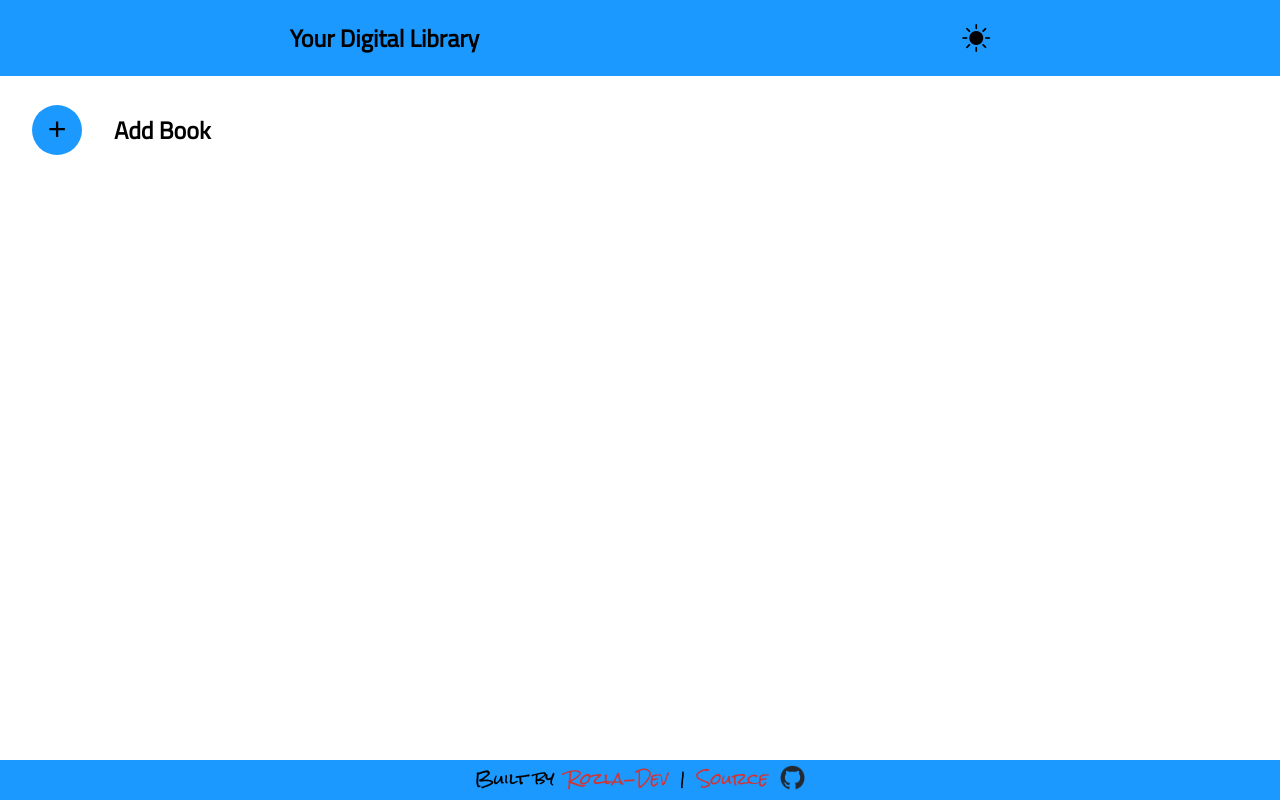
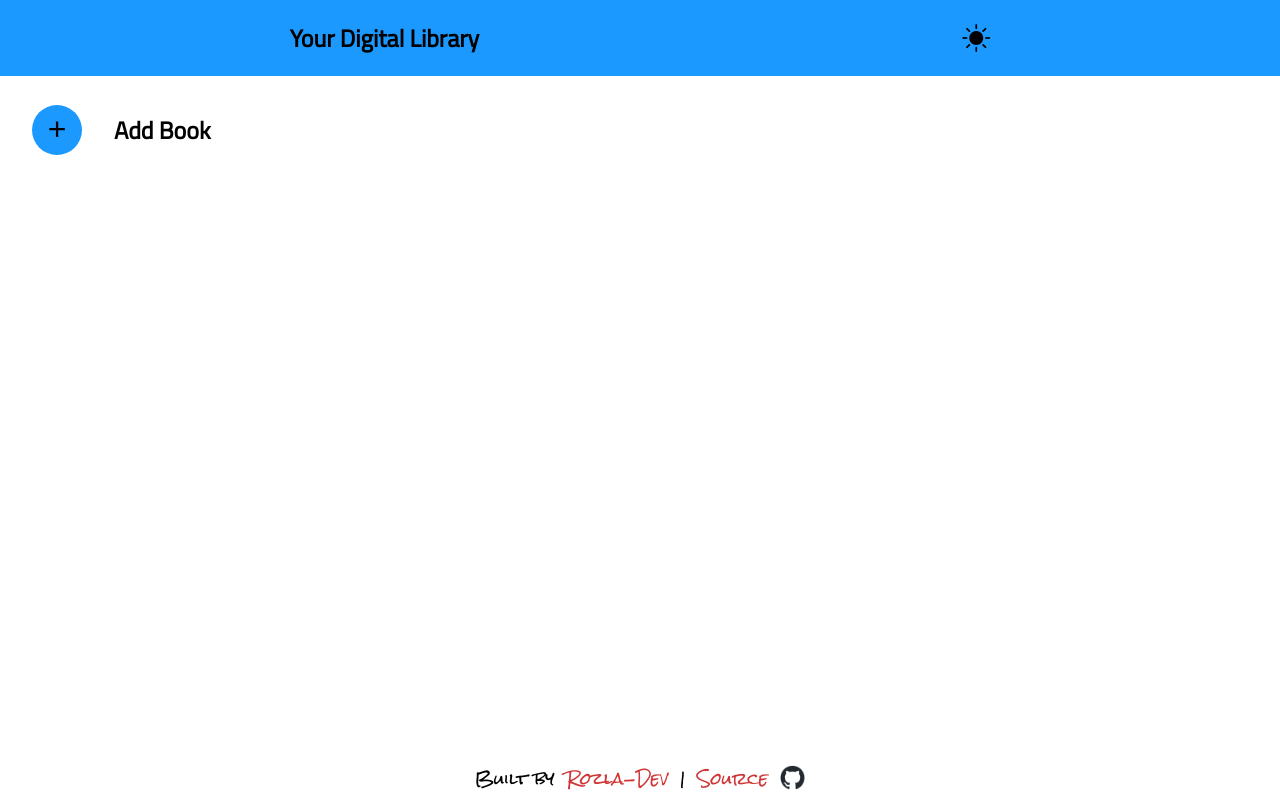
Before and after one commit to curveservices/Library, a website: page index.html in a window 1280 px wide. Drawn offline with nearby package versions, Linux system fonts and the light colour scheme.

Commit message:
Colors tweeked

```diff
--- a/styles.css
+++ b/styles.css
@@ -209,7 +209,6 @@ button:active{
 .footer {
     position: fixed;
     bottom:0;
-    background-color: var(--header-dodger-blue);
     display: flex;
     justify-content: center;
     align-content: center;
```
